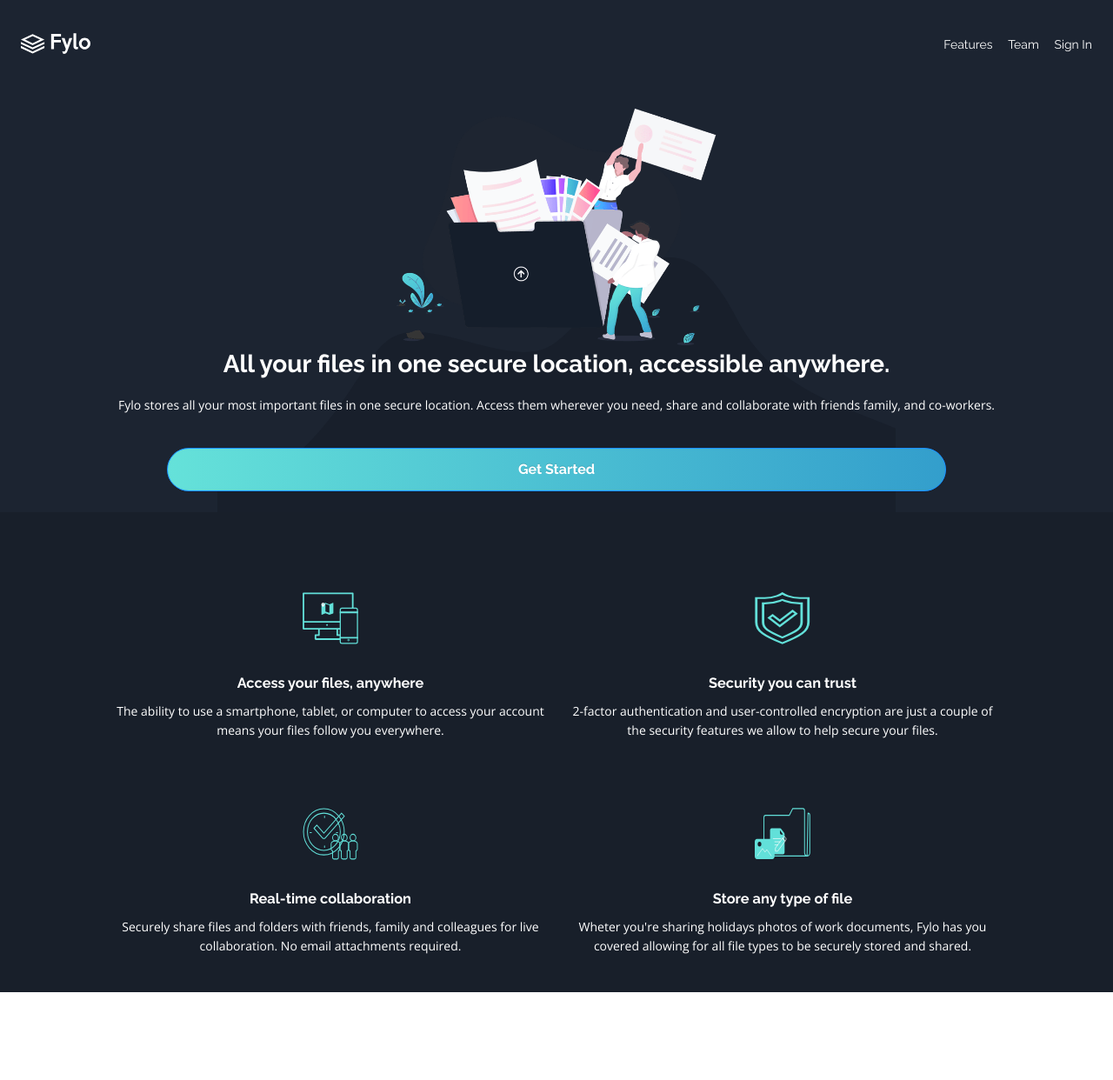
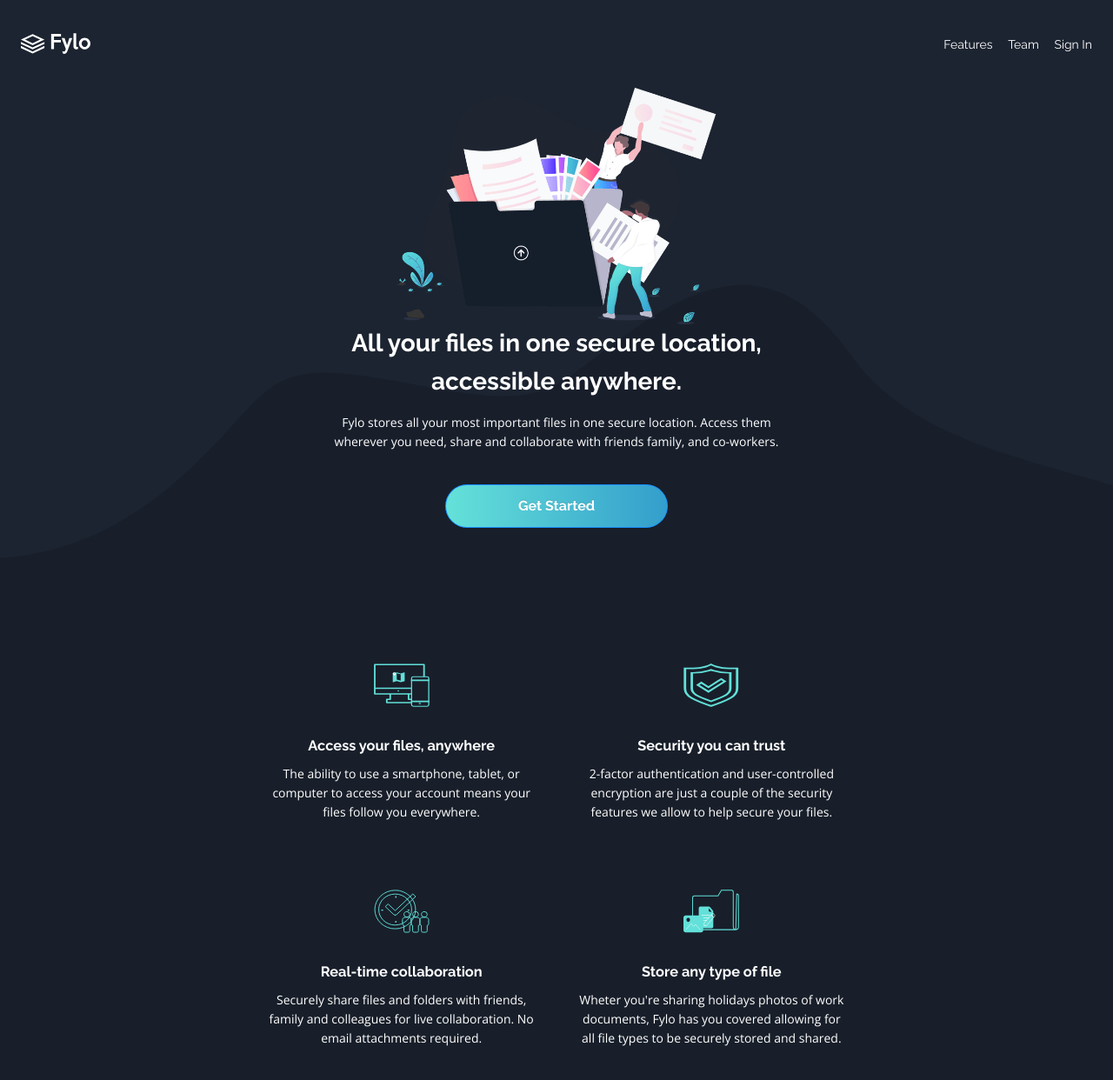
Before and after one commit to muhammadkevinpf/fylo-dark-theme, a React (Create React App) app: page / in a window 1280 px wide. Shown: the top 1242 px of the page at 87% size. Before the commit the page ends 1141 px from the top, so only its background shows below. Built offline with nearby package versions, Linux system fonts and the light colour scheme.

Commit message:
feature section done

```diff
--- a/src/App.scss
+++ b/src/App.scss
@@ -42,9 +42,7 @@
   display: flex;
   flex-direction: column;
   align-items: center;
-  width: 100vw;
   text-align: center;
-  padding: 1.5rem;
   background: $darkBlueIntro url("./assets/images/bg-curvy-mobile.svg")
     no-repeat bottom;
   background-size: auto 60%;
@@ -73,13 +71,16 @@
 }
 
 .feature-section {
+  display: flex;
+  align-items: center;
+  justify-content: center;
   text-align: center;
   padding: 1.75rem;
   img {
     width: 4rem;
     margin-top: 4rem;
     margin-bottom: 1rem;
-    height: 60px;
+    height: 50px;
   }
   h3 {
     color: $neutralWhite;
@@ -90,3 +91,28 @@
     @include openSans400;
   }
 }
+
+@media (min-width: 800px) {
+  .welcome-wrapper {
+    width: 40vw;
+  }
+  .feature-wrapper {
+    width: 65vw;
+  }
+  .welcome-section {
+    background-size: 100% 60%;
+    padding-bottom: 4rem;
+    button {
+      width: 20vw;
+    }
+  }
+
+  .feature-section {
+    p {
+      padding: {
+        left: 0.8rem;
+        right: 0.8rem;
+      }
+    }
+  }
+}
--- a/src/components/Feature.jsx
+++ b/src/components/Feature.jsx
@@ -35,9 +35,10 @@ const featureData = [
 function Feature() {
   return (
     <div className="feature-section">
+      <div className="feature-wrapper">
         <Row gutter={24} justify="center">
           {featureData.map((item, index) => (
-          <Col xs={24} sm={10} md={10} xl={10}>
+            <Col xs={24} sm={10} md={10} xl={10} key="index">
               <img src={item.images} alt="feature" />
               <h3>{item.heading}</h3>
               <p>{item.body}</p>
@@ -45,6 +46,7 @@ function Feature() {
           ))}
         </Row>
       </div>
+    </div>
   );
 }
 
--- a/src/components/Welcome.jsx
+++ b/src/components/Welcome.jsx
@@ -4,6 +4,7 @@ import { Button } from "antd";
 function Welcome() {
   return (
     <div className="welcome-section">
+      <div className="welcome-wrapper">
         <img src={IntroImage} alt="intro" />
         <div className="intro-text">
           <h1>All your files in one secure location, accessible anywhere.</h1>
@@ -17,6 +18,7 @@ function Welcome() {
           Get Started
         </Button>
       </div>
+    </div>
   );
 }
 
```
Lines whose indentation alone changed are shown as unchanged.
